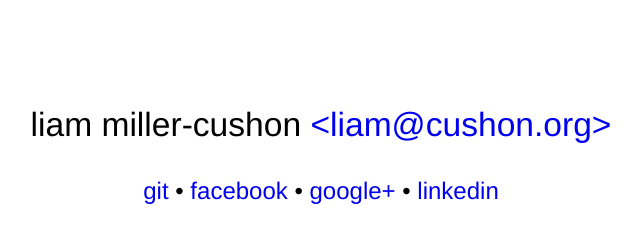
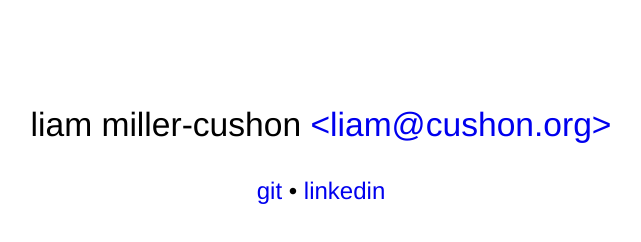
Before and after one commit to cushon/cushon.github.com, a plain HTML site: page index.html in a window 1280 px wide. Shown: the whole page, without its empty margins (319-960 px from the left). Drawn offline with Linux system fonts and the light colour scheme.

Commit message:
Update links.

```diff
--- a/index.html
+++ b/index.html
@@ -14,10 +14,8 @@
     <a class="mail" href="mailto:liam@cushon.org">liam@cushon.org</a>
   </p>
   <ul>
-    <li><a href="http://github.com/cushon">git</a></li>
-    <li><a href="http://facebook.com/ldcushon">facebook</a></li>
-    <li><a href="http://plus.google.com/118106075333395334960/about">google+</a></li>
-    <li><a href="http://www.linkedin.com/in/cushon">linkedin</a></li>
+    <li><a href="https://github.com/cushon">git</a></li>
+    <li><a href="https://www.linkedin.com/in/cushon">linkedin</a></li>
   </ul>
   </div>
 </body>
```
